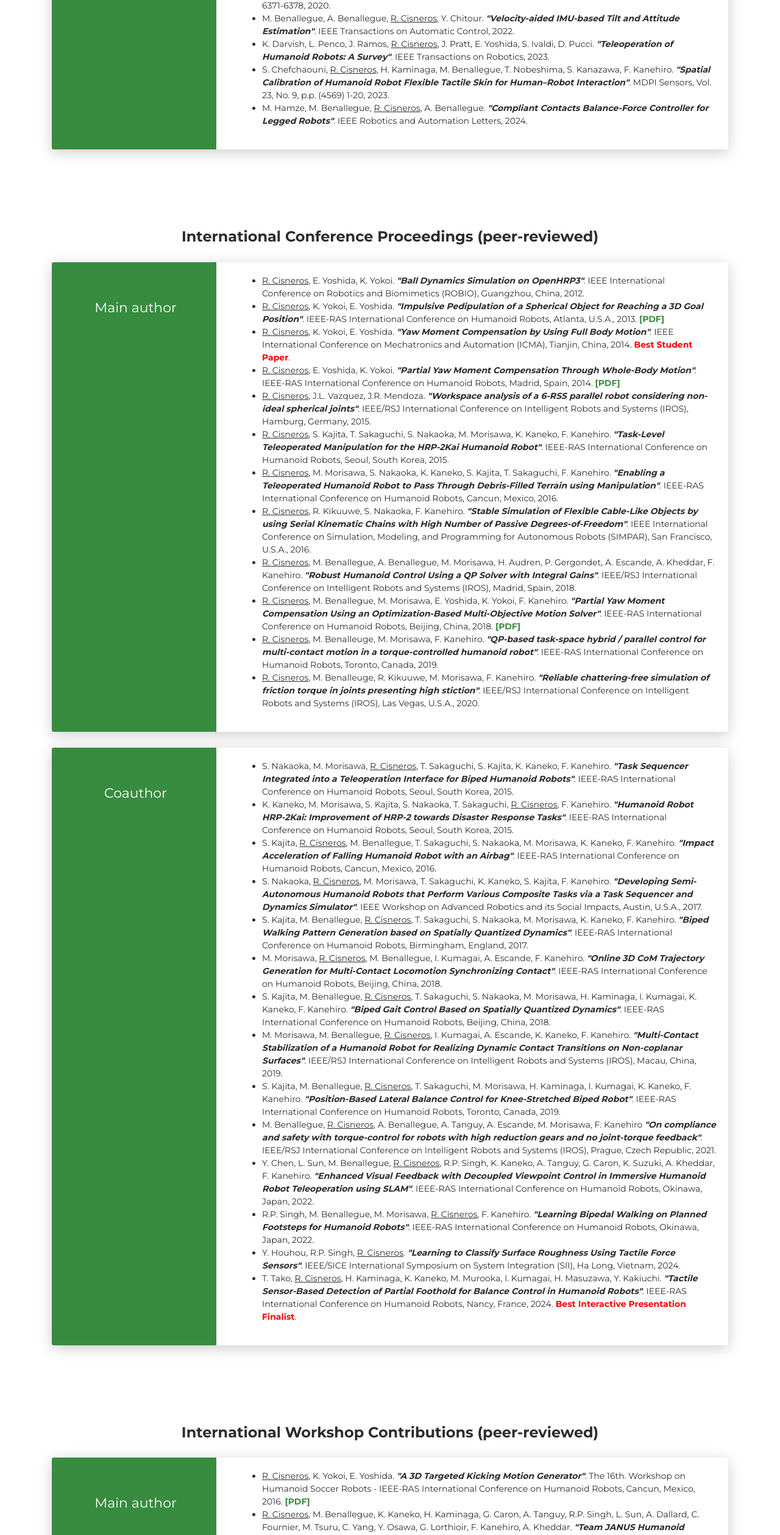
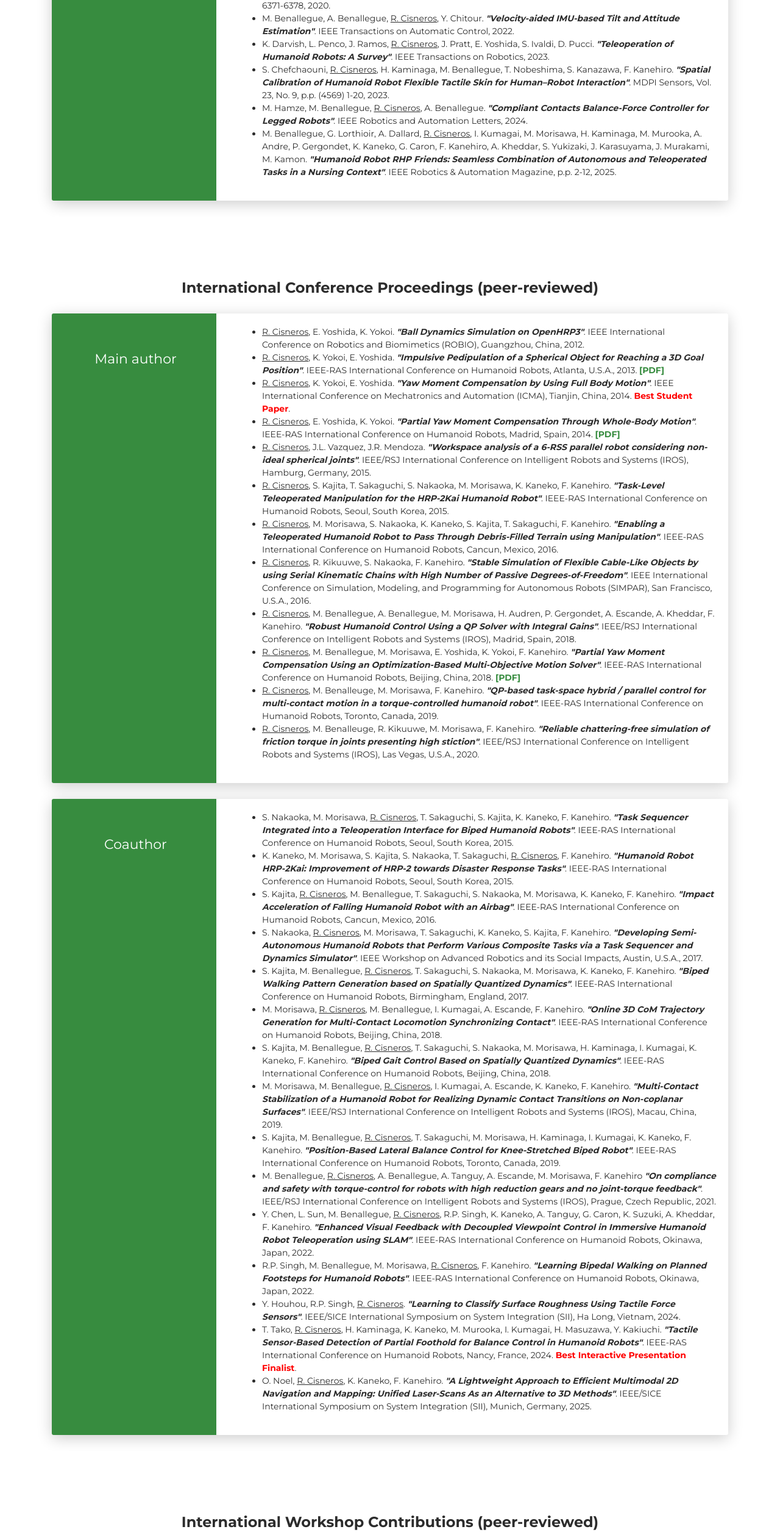
Before and after one commit to rafaelxero/rafael.cisneros, a plain HTML site: page publications.html in a window 1280 px wide. Shown: the part 1358-3875 px from the top of the page at 61% size. Drawn offline with Linux system fonts and the light colour scheme.

Commit message:
Added Mehdi's RAM paper and Ocean's paper to SII

```diff
--- a/publications.html
+++ b/publications.html
@@ -164,6 +164,12 @@
 												M. Hamze, M. Benallegue, <u>R. Cisneros</u>, A. Benallegue.
 												<b><i>"Compliant Contacts Balance-Force Controller for Legged Robots"</i></b>.
 												IEEE Robotics and Automation Letters, 2024.
+											</li>
+											<li>
+												M. Benallegue, G. Lorthioir, A. Dallard, <u>R. Cisneros</u>, I. Kumagai, M. Morisawa, H. Kaminaga, M. Murooka,
+												A. Andre, P. Gergondet, K. Kaneko, G. Caron, F. Kanehiro, A. Kheddar, S. Yukizaki, J. Karasuyama, J. Murakami, M. Kamon.
+												<b><i>"Humanoid Robot RHP Friends: Seamless Combination of Autonomous and Teleoperated Tasks in a Nursing Context"</i></b>.
+												IEEE Robotics & Automation Magazine, p.p. 2-12, 2025.
 											</li>
 										</ul>
 									</div>
@@ -335,6 +341,11 @@
 												<b><i>"Tactile Sensor-Based Detection of Partial Foothold for Balance Control in Humanoid Robots"</i></b>.
 												IEEE-RAS International Conference on Humanoid Robots, Nancy, France, 2024.
 												<b style="color:red">Best Interactive Presentation Finalist</b>.
+											</li>
+											<li>
+												O. Noel, <u>R. Cisneros</u>, K. Kaneko, F. Kanehiro.
+												<b><i>"A Lightweight Approach to Efficient Multimodal 2D Navigation and Mapping: Unified Laser-Scans As an Alternative to 3D Methods"</i></b>.
+												IEEE/SICE International Symposium on System Integration (SII), Munich, Germany, 2025.
 											</li>
 										</ul>
 									</div>
```
